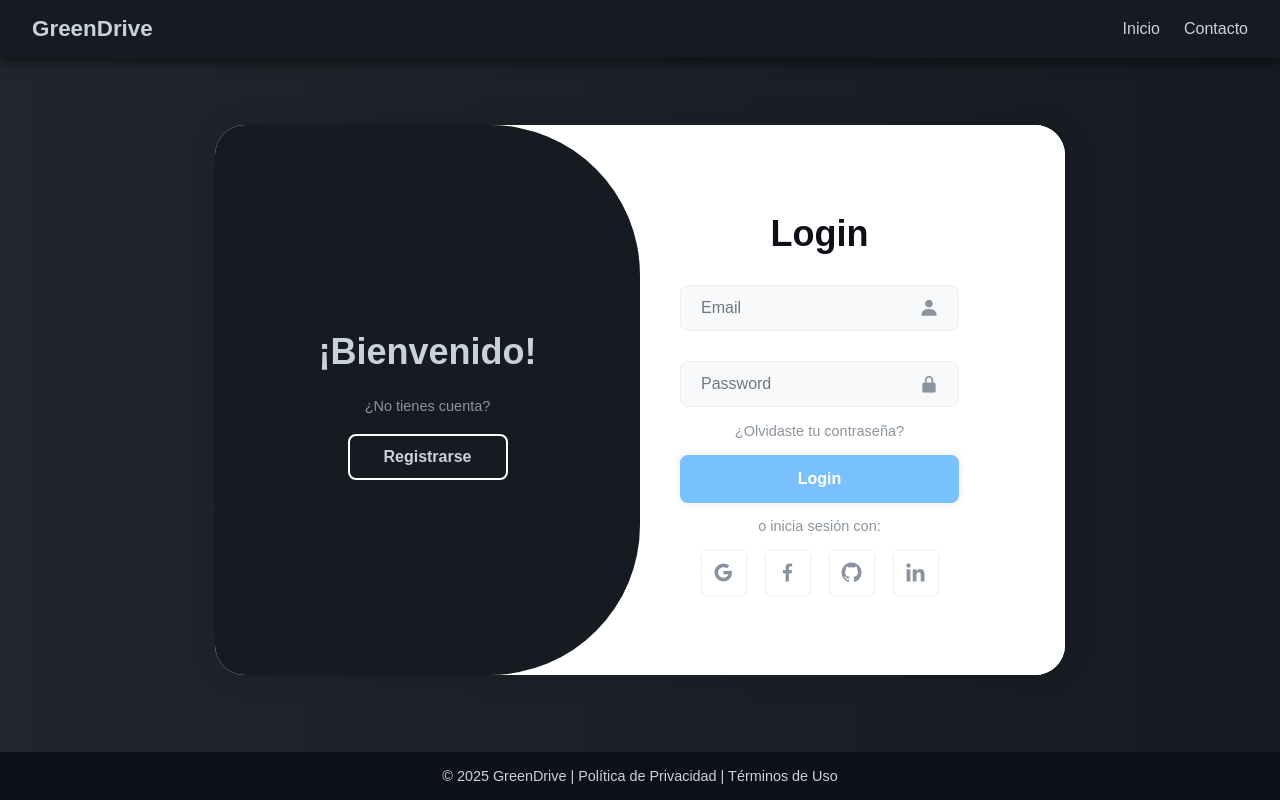
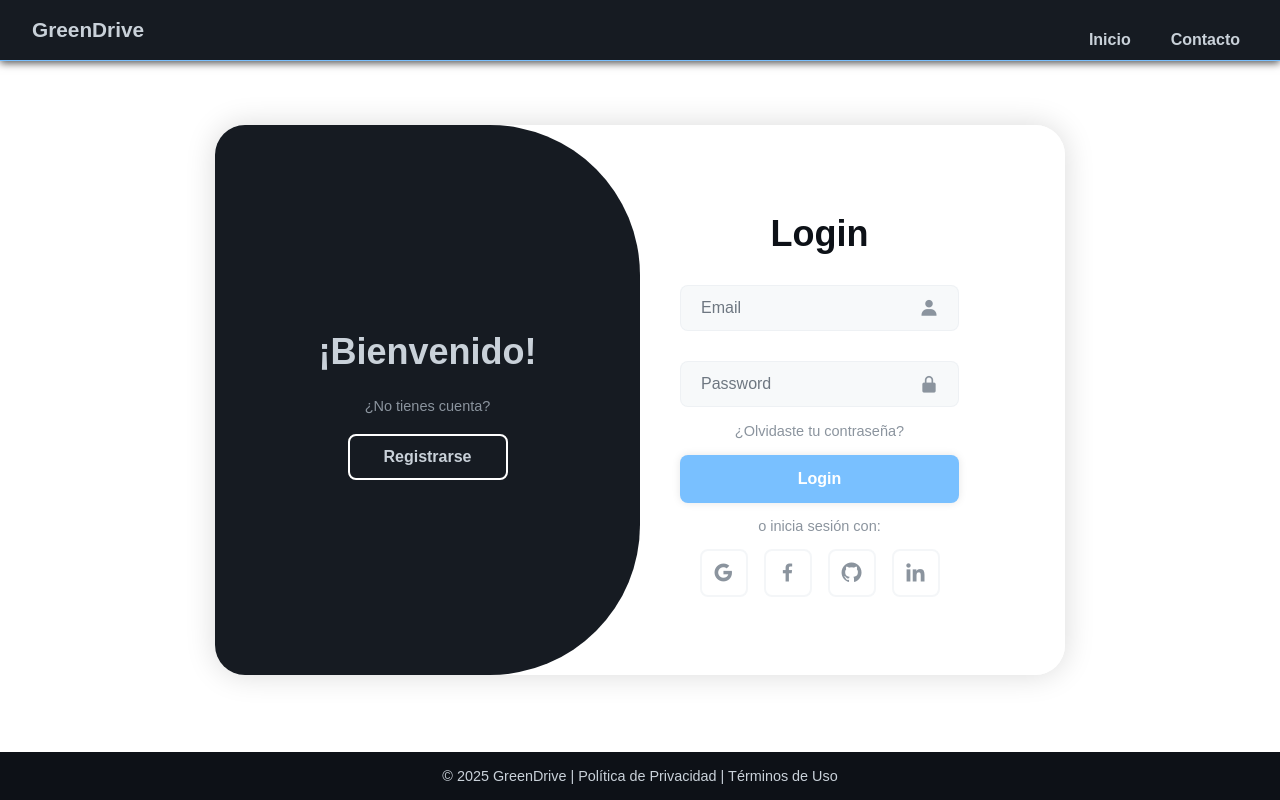
Before and after one commit to dgsi-lab-G-C-2425/GreenDrive, a Flask app: page / in a window 1280 px wide. Run offline with Flask 3, Linux system fonts and the light colour scheme; parts of the project's set-up code (start-up, migrations or seed data) failed here and were passed over.

Commit message:
Mejorar estilos de la página de inicio y lista de vehículos: ajustar configuración global, optimizar navbar y actualizar estilos de enlaces.

```diff
--- a/Presentacion/static/css/loginRegister.css
+++ b/Presentacion/static/css/loginRegister.css
@@ -42,10 +42,10 @@
 /* ---------- Configuración global ---------- */
 html, body {
     width: 100%;
-    height: 100vh;
-    overflow: hidden;
-    background: linear-gradient(90deg, var(--bg-dark), var(--bg-darker));
-    color: var(--text-muted);
+    min-height: 100vh;
+    display: flex;
+    flex-direction: column;
+    color: var(--text-black);
 }
 
 /* ---------- NAVBAR FIJO ---------- */
@@ -55,32 +55,47 @@ html, body {
     left: 0;
     width: 100%;
     background-color: var(--bg-darker);
-    padding: 1rem 2rem;
+    padding: 1rem 2rem; /* Aumentado para centrar verticalmente */
     display: flex;
     align-items: center;
     justify-content: space-between;
-    box-shadow: 0 2px 12px var(--shadow-color);
+    box-shadow: 0 2px 8px var(--shadow-color); /* Sombra más sutil */
     z-index: 999;
+    border-bottom: 1px solid var(--accent-ice); /* Borde inferior más fino */
 }
 
 .nav-logo {
-    font-size: 1.4rem;
+    font-size: 1.3rem; /* Se reduce ligeramente el tamaño de la fuente */
     font-weight: 700;
     color: var(--text-primary);
 }
 
 .nav-links {
     display: flex;
-    gap: 1.5rem;
+    gap: 1.5rem; /* Menor espacio entre link para mayor cohesión */
+    margin-left: auto;
+}
+
+.nav-links li {
+    display: flex;
+    align-items: center;
 }
 
 .nav-links li a {
     color: var(--text-primary);
-    font-weight: 500;
-    transition: color 0.2s;
+    font-weight: 600;
+    font-size: 1rem; /* Reducido para mayor delicadeza */
+    padding: 0.3rem 0.5rem; /* Padding ajustado */
+    transition: background-color 0.3s ease; /* Removido transition de color */
+    border-radius: 15px;
+    position: relative;
+    top: 10px; /* Ajustado para centrar verticalmente */
 }
+
 .nav-links li a:hover {
-    color: var(--accent-ice);
+    color: var(--text-black);
+    background-color: #fff;
+    text-decoration: none;
 }
 
 /* ---------- CONTENEDOR CENTRADO ---------- */
--- a/Presentacion/static/css/vehicleList.css
+++ b/Presentacion/static/css/vehicleList.css
@@ -39,7 +39,6 @@
 html, body {
     width: 100%;
     min-height: 100vh;
-    /* Se elimina height: 100vh y overflow: hidden */
     display: flex;
     flex-direction: column;
     color: var(--text-black);
```
